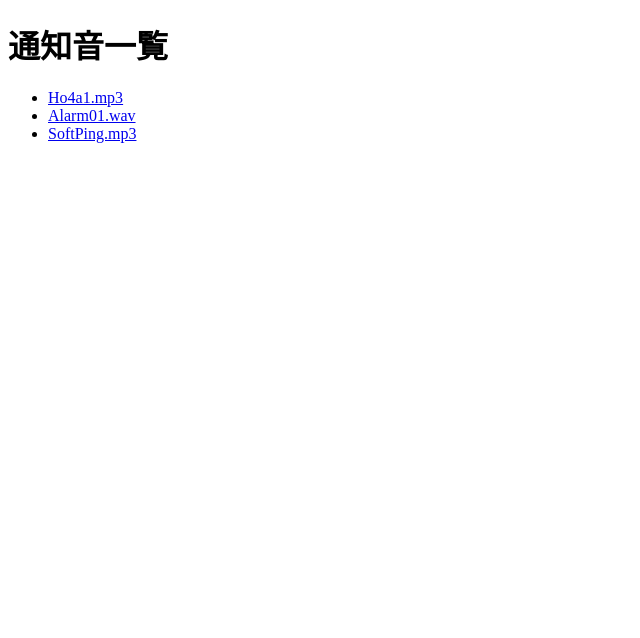
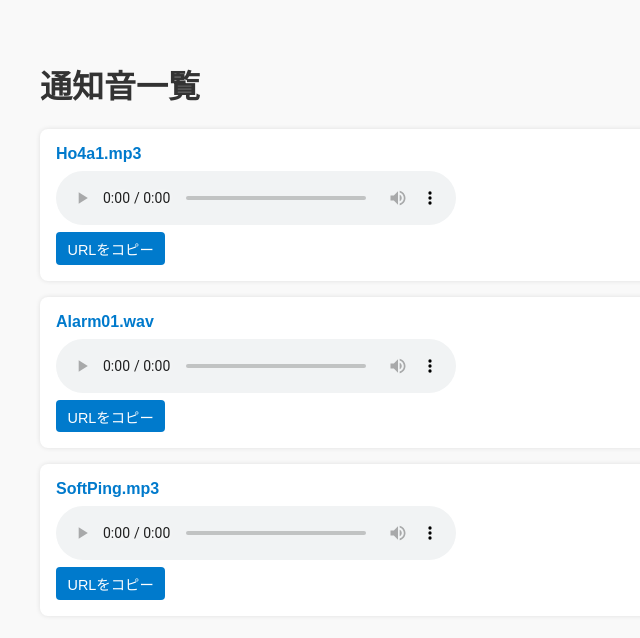
Before and after one commit to rie0924/notification-sounds, a plain HTML site: page index.html in a window 1280 px wide. Shown: the whole page, without its empty margins (0-640 px from the left). Drawn offline with Linux system fonts and the light colour scheme.

Commit message:
Update index.html

```diff
--- a/index.html
+++ b/index.html
@@ -3,13 +3,60 @@
 <head>
   <meta charset="UTF-8">
   <title>通知音一覧</title>
+  <style>
+    body { font-family: sans-serif; padding: 2em; background: #f9f9f9; }
+    h1 { color: #333; }
+    ul { list-style: none; padding: 0; }
+    li { margin: 1em 0; background: #fff; padding: 1em; border-radius: 8px; box-shadow: 0 0 5px rgba(0,0,0,0.1); }
+    a { text-decoration: none; color: #007acc; font-weight: bold; }
+    audio { display: block; margin-top: 0.5em; width: 100%; max-width: 400px; }
+    button.copy-btn {
+      margin-top: 0.5em;
+      padding: 0.4em 0.8em;
+      font-size: 0.9em;
+      background-color: #007acc;
+      color: white;
+      border: none;
+      border-radius: 4px;
+      cursor: pointer;
+    }
+    button.copy-btn:hover {
+      background-color: #005f99;
+    }
+  </style>
 </head>
 <body>
   <h1>通知音一覧</h1>
   <ul>
-    <li><a href="Ho4a1.mp3">Ho4a1.mp3</a></li>
-    <li><a href="Alarm01.wav">Alarm01.wav</a></li>
-    <li><a href="SoftPing.mp3">SoftPing.mp3</a></li>
+    <li>
+      <a href="Ho4a1.mp3">Ho4a1.mp3</a>
+      <audio controls src="Ho4a1.mp3"></audio>
+      <button class="copy-btn" data-url="https://rie0924.github.io/notification-sounds/Ho4a1.mp3">URLをコピー</button>
+    </li>
+    <li>
+      <a href="Alarm01.wav">Alarm01.wav</a>
+      <audio controls src="Alarm01.wav"></audio>
+      <button class="copy-btn" data-url="https://rie0924.github.io/notification-sounds/Alarm01.wav">URLをコピー</button>
+    </li>
+    <li>
+      <a href="SoftPing.mp3">SoftPing.mp3</a>
+      <audio controls src="SoftPing.mp3"></audio>
+      <button class="copy-btn" data-url="https://rie0924.github.io/notification-sounds/SoftPing.mp3">URLをコピー</button>
+    </li>
   </ul>
+
+  <script>
+    document.querySelectorAll('.copy-btn').forEach(button => {
+      button.addEventListener('click', () => {
+        const url = button.getAttribute('data-url');
+        navigator.clipboard.writeText(url).then(() => {
+          button.textContent = "コピーしました！";
+          setTimeout(() => {
+            button.textContent = "URLをコピー";
+          }, 1500);
+        });
+      });
+    });
+  </script>
 </body>
 </html>
```
